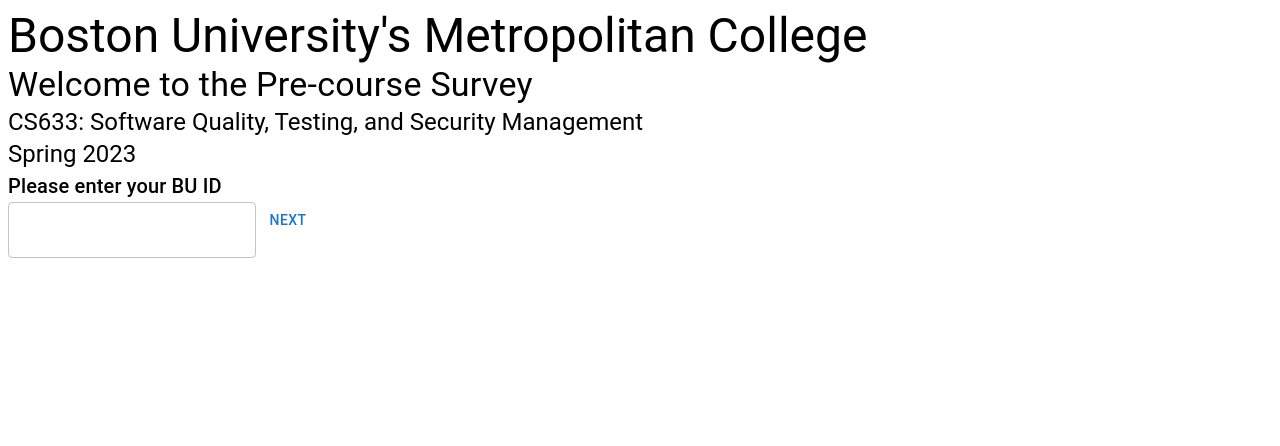
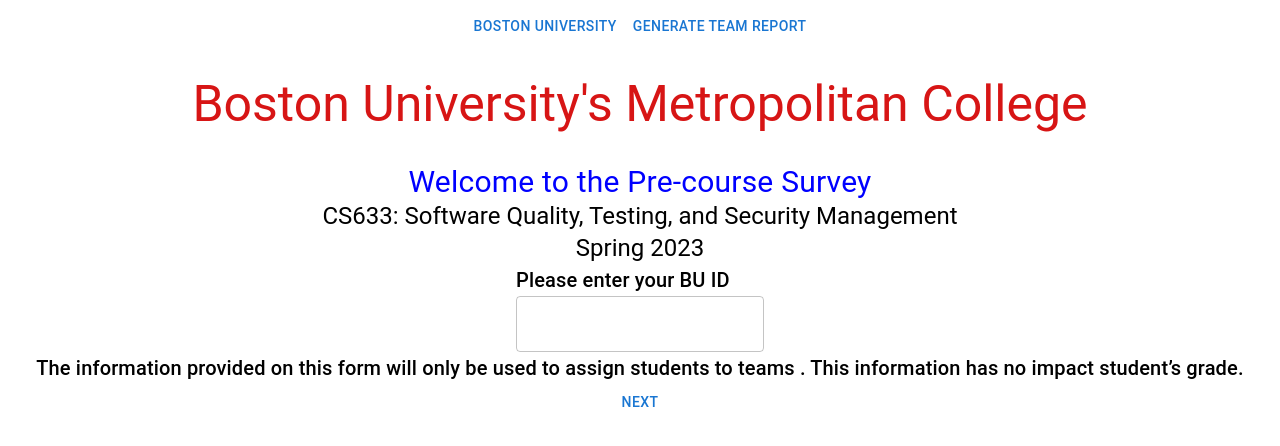
Before and after one commit to tbtruong/CS633Team6, a React (Create React App) app in the folder frontend/: page / in a window 1280 px wide. Shown: the top 446 px of the page. Built offline with nearby package versions, Linux system fonts and the light colour scheme.

Commit message:
Centered components in main page

```diff
--- a/frontend/src/Components/mainPage.tsx
+++ b/frontend/src/Components/mainPage.tsx
@@ -2,13 +2,41 @@ import React from 'react';
 import Typography from '@mui/material/Typography';
 import {Box, Button, TextField} from "@mui/material"
 
+const stylingH3 = {
+    color: "#D71515",
+    fontSize: "50px",
+    marginBottom: "30px"
+}
+
+const stylingH4 = {
+    color: "blue",
+    fontSize: "30px"
+}
+
+const bigBox = {
+ //CSS
+    display: 'flex',
+    flexDirection: 'column',
+    alignItems: 'center',
+    justifyContent: 'center'
+}
+
+const buttonHolder = {
+//CSS
+    marginBottom: '30px'
+}
+
 const mainPage = () => {
     return (
-        <Box>
-            <Typography variant='h3'>
+        <Box sx={bigBox}>
+            <Box sx={buttonHolder}>
+                <Button> Boston University</Button>
+                <Button> Generate Team Report</Button>
+            </Box>
+            <Typography variant='h3' sx={stylingH3}>
                 Boston University's Metropolitan College
             </Typography>
-            <Typography variant='h4'>
+            <Typography variant='h4' sx={stylingH4}>
                 Welcome to the Pre-course Survey
             </Typography>
             <Typography variant='h5'>
@@ -17,11 +45,17 @@ const mainPage = () => {
             <Typography  variant='h5'>
                 Spring 2023
             </Typography>
+            <Box>
+                <Typography  variant='h6'>
+                    Please enter your BU ID
+                </Typography>
+                <TextField>
+                </TextField>
+            </Box>
             <Typography  variant='h6'>
-                Please enter your BU ID
+                The information provided on this form will only be used to assign students to teams .
+                This information has no impact student’s grade.
             </Typography>
-            <TextField>
-            </TextField>
             <Button>
                 Next
             </Button>
```
